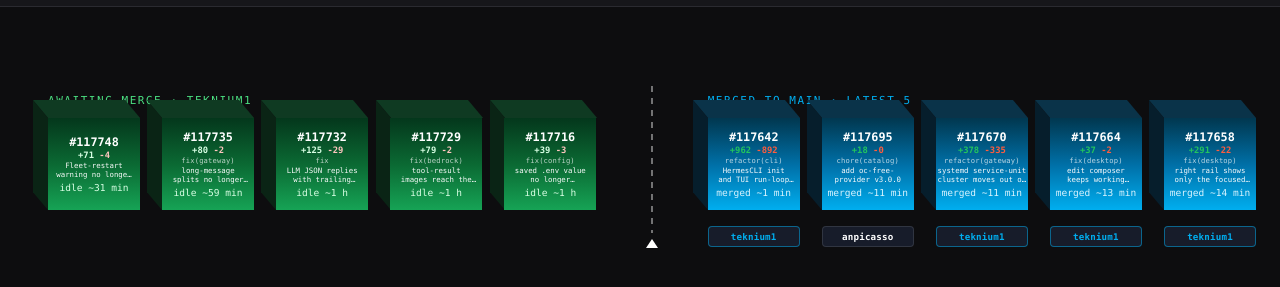
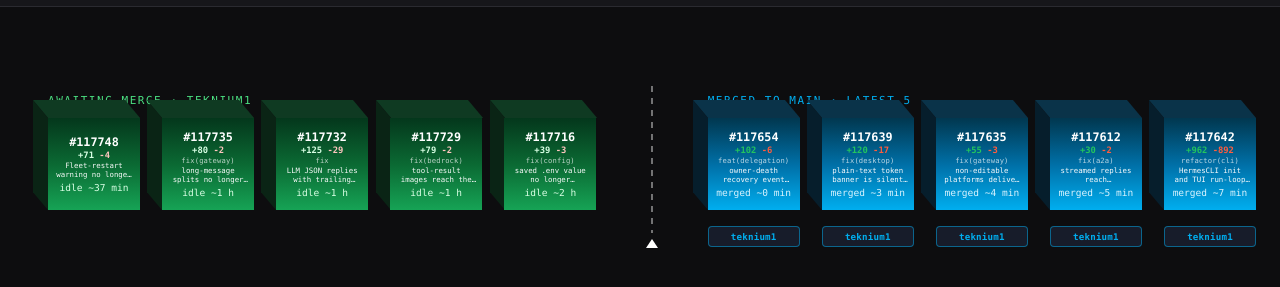
Before and after one commit to MindDragonLabs/nous-space, a plain HTML site: page index.html in a window 1280 px wide. Shown: the part 51-338 px from the top of the page. Drawn offline with Linux system fonts and the light colour scheme.

Commit message:
refresh: merge data from live main 2026-09-21T01:50:48Z

```diff
--- a/index.html
+++ b/index.html
@@ -457,7 +457,7 @@ button:focus-visible { outline: 2px solid var(--nous-amber); outline-offset: 2px
           <div class="n">#117748</div>
           <div class="d"><span class="add">+71</span> <span class="del">-4</span></div>
           <div class="t">Fleet-restart warning no longer sticks forever when a serve backend is running</div>
-          <div class="w">idle ~31 min</div>
+          <div class="w">idle ~37 min</div>
         </div>
       </a>
       <a class="cube p-green" href="https://github.com/NousResearch/hermes-agent/pull/117735" target="_blank" rel="noopener" title="#117735 fix(gateway): long-message splits no longer tear emoji sequences and accented letters apart (port openclaw#151959)">
@@ -466,7 +466,7 @@ button:focus-visible { outline: 2px solid var(--nous-amber); outline-offset: 2px
           <div class="d"><span class="add">+80</span> <span class="del">-2</span></div>
           <div class="g">fix(gateway)</div>
           <div class="t">long-message splits no longer tear emoji sequences and accented letters apart</div>
-          <div class="w">idle ~59 min</div>
+          <div class="w">idle ~1 h</div>
         </div>
       </a>
       <a class="cube p-green" href="https://github.com/NousResearch/hermes-agent/pull/117732" target="_blank" rel="noopener" title="#117732 fix: LLM JSON replies with trailing prose or nested objects parse in delegate_task, goal judge and Kanban specify (salvage #116462)">
@@ -493,7 +493,7 @@ button:focus-visible { outline: 2px solid var(--nous-amber); outline-offset: 2px
           <div class="d"><span class="add">+39</span> <span class="del">-3</span></div>
           <div class="g">fix(config)</div>
           <div class="t">saved .env value no longer shadowed by stale duplicate lines</div>
-          <div class="w">idle ~1 h</div>
+          <div class="w">idle ~2 h</div>
         </div>
       </a>
       </div>
@@ -505,61 +505,61 @@ button:focus-visible { outline: 2px solid var(--nous-amber); outline-offset: 2px
       <div class="cap merged">merged to main · latest 5</div>
       <div class="cluster">
       <div class="wrap">
+      <a class="cube p-blue" href="https://github.com/NousResearch/hermes-agent/pull/117654" target="_blank" rel="noopener" title="#117654 feat(delegation): owner-death recovery event includes transcript tails and git state so the parent can continue without forensics (#116000)">
+        <div class="face">
+          <div class="n">#117654</div>
+          <div class="d"><span class="add">+102</span> <span class="del">-6</span></div>
+          <div class="g">feat(delegation)</div>
+          <div class="t">owner-death recovery event includes transcript tails and git state so the parent can continue w…</div>
+          <div class="w">merged ~0 min</div>
+        </div>
+      </a>
+        <div class="miner"><a class="mine" href="https://github.com/teknium1" target="_blank" rel="noopener" title="author: teknium1">teknium1</a></div>
+      </div>
+      <div class="wrap">
+      <a class="cube p-blue" href="https://github.com/NousResearch/hermes-agent/pull/117639" target="_blank" rel="noopener" title="#117639 fix(desktop): plain-text token banner is silent in the default keychain-off posture and its advice is platform-aware (#117269, salvage #117279)">
+        <div class="face">
+          <div class="n">#117639</div>
+          <div class="d"><span class="add">+120</span> <span class="del">-17</span></div>
+          <div class="g">fix(desktop)</div>
+          <div class="t">plain-text token banner is silent in the default keychain-off posture and its advice is platfor…</div>
+          <div class="w">merged ~3 min</div>
+        </div>
+      </a>
+        <div class="miner"><a class="mine" href="https://github.com/teknium1" target="_blank" rel="noopener" title="author: teknium1">teknium1</a></div>
+      </div>
+      <div class="wrap">
+      <a class="cube p-blue" href="https://github.com/NousResearch/hermes-agent/pull/117635" target="_blank" rel="noopener" title="#117635 fix(gateway): non-editable platforms deliver long replies once — interim finals join the delivery ledger (#117272, salvage #117286)">
+        <div class="face">
+          <div class="n">#117635</div>
+          <div class="d"><span class="add">+55</span> <span class="del">-3</span></div>
+          <div class="g">fix(gateway)</div>
+          <div class="t">non-editable platforms deliver long replies once — interim finals join the delivery ledger</div>
+          <div class="w">merged ~4 min</div>
+        </div>
+      </a>
+        <div class="miner"><a class="mine" href="https://github.com/teknium1" target="_blank" rel="noopener" title="author: teknium1">teknium1</a></div>
+      </div>
+      <div class="wrap">
+      <a class="cube p-blue" href="https://github.com/NousResearch/hermes-agent/pull/117612" target="_blank" rel="noopener" title="#117612 fix(a2a): streamed replies reach message/send, message/stream and tasks/get instead of an empty completed task (#116944, salvage #117018)">
+        <div class="face">
+          <div class="n">#117612</div>
+          <div class="d"><span class="add">+30</span> <span class="del">-2</span></div>
+          <div class="g">fix(a2a)</div>
+          <div class="t">streamed replies reach message/send, message/stream and tasks/get instead of an empty completed…</div>
+          <div class="w">merged ~5 min</div>
+        </div>
+      </a>
+        <div class="miner"><a class="mine" href="https://github.com/teknium1" target="_blank" rel="noopener" title="author: teknium1">teknium1</a></div>
+      </div>
+      <div class="wrap">
       <a class="cube p-blue" href="https://github.com/NousResearch/hermes-agent/pull/117642" target="_blank" rel="noopener" title="#117642 refactor(cli): HermesCLI init and TUI run-loop phases move into mixin siblings, cli.py 4,835 -&gt; 3,959 lines (#116911)">
         <div class="face">
           <div class="n">#117642</div>
           <div class="d"><span class="add">+962</span> <span class="del">-892</span></div>
           <div class="g">refactor(cli)</div>
           <div class="t">HermesCLI init and TUI run-loop phases move into mixin siblings, cli.py 4,835 -&gt; 3,959 lines</div>
-          <div class="w">merged ~1 min</div>
-        </div>
-      </a>
-        <div class="miner"><a class="mine" href="https://github.com/teknium1" target="_blank" rel="noopener" title="author: teknium1">teknium1</a></div>
-      </div>
-      <div class="wrap">
-      <a class="cube p-blue" href="https://github.com/NousResearch/hermes-agent/pull/117695" target="_blank" rel="noopener" title="#117695 chore(catalog): add oc-free-provider v3.0.0">
-        <div class="face">
-          <div class="n">#117695</div>
-          <div class="d"><span class="add">+18</span> <span class="del">-0</span></div>
-          <div class="g">chore(catalog)</div>
-          <div class="t">add oc-free-provider v3.0.0</div>
-          <div class="w">merged ~11 min</div>
-        </div>
-      </a>
-        <div class="miner"><a class="" href="https://github.com/anpicasso" target="_blank" rel="noopener" title="author: anpicasso">anpicasso</a></div>
-      </div>
-      <div class="wrap">
-      <a class="cube p-blue" href="https://github.com/NousResearch/hermes-agent/pull/117670" target="_blank" rel="noopener" title="#117670 refactor(gateway): systemd service-unit cluster moves out of hermes_cli/gateway.py (#116913)">
-        <div class="face">
-          <div class="n">#117670</div>
-          <div class="d"><span class="add">+378</span> <span class="del">-335</span></div>
-          <div class="g">refactor(gateway)</div>
-          <div class="t">systemd service-unit cluster moves out of hermes_cli/gateway.py</div>
-          <div class="w">merged ~11 min</div>
-        </div>
-      </a>
-        <div class="miner"><a class="mine" href="https://github.com/teknium1" target="_blank" rel="noopener" title="author: teknium1">teknium1</a></div>
-      </div>
-      <div class="wrap">
-      <a class="cube p-blue" href="https://github.com/NousResearch/hermes-agent/pull/117664" target="_blank" rel="noopener" title="#117664 fix(desktop): edit composer keeps working after a timeline rail jump (#117298, salvage #117408)">
-        <div class="face">
-          <div class="n">#117664</div>
-          <div class="d"><span class="add">+37</span> <span class="del">-2</span></div>
-          <div class="g">fix(desktop)</div>
-          <div class="t">edit composer keeps working after a timeline rail jump</div>
-          <div class="w">merged ~13 min</div>
-        </div>
-      </a>
-        <div class="miner"><a class="mine" href="https://github.com/teknium1" target="_blank" rel="noopener" title="author: teknium1">teknium1</a></div>
-      </div>
-      <div class="wrap">
-      <a class="cube p-blue" href="https://github.com/NousResearch/hermes-agent/pull/117658" target="_blank" rel="noopener" title="#117658 fix(desktop): right rail shows only the focused chat&#x27;s preview tabs (#117393, salvage #117394)">
-        <div class="face">
-          <div class="n">#117658</div>
-          <div class="d"><span class="add">+291</span> <span class="del">-22</span></div>
-          <div class="g">fix(desktop)</div>
-          <div class="t">right rail shows only the focused chat&#x27;s preview tabs</div>
-          <div class="w">merged ~14 min</div>
+          <div class="w">merged ~7 min</div>
         </div>
       </a>
         <div class="miner"><a class="mine" href="https://github.com/teknium1" target="_blank" rel="noopener" title="author: teknium1">teknium1</a></div>
```
